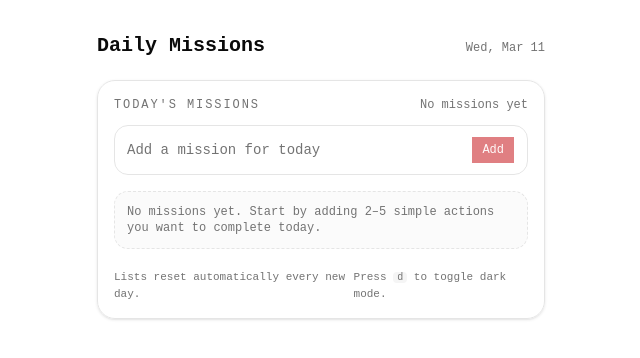
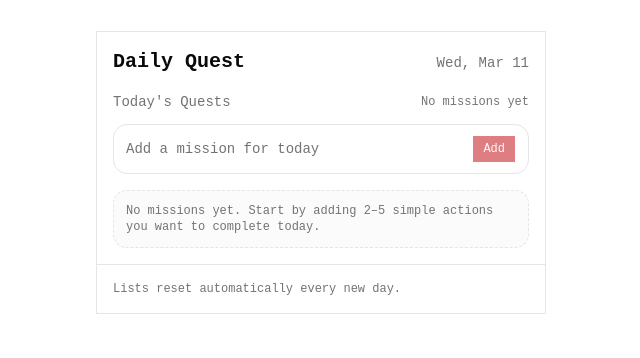
Before and after one commit to carlosmartoz/dq-pro, a React (Vite) app: page / in a window 1280 px wide. Shown: the top 358 px of the page, without its empty margins (319-959 px from the left). Built offline with nearby package versions, Linux system fonts and the light colour scheme.

Commit message:
refactor: remove unused backup file, enhance App component with Card UI elements, and introduce new Card component for improved layout and styling

```diff
--- a/src/App.tsx
+++ b/src/App.tsx
@@ -1,6 +1,14 @@
 import { useEffect, useMemo, useState } from "react"
 
 import { Button } from "@/components/ui/button"
+import {
+  Card,
+  CardContent,
+  CardDescription,
+  CardFooter,
+  CardHeader,
+  CardTitle,
+} from "@/components/ui/card"
 
 type Mission = {
   id: string
@@ -147,23 +155,23 @@
 
   return (
     <div className="min-h-svh bg-background px-4 py-8 text-foreground">
-      <div className="mx-auto flex max-w-md flex-col gap-5">
-        <header className="space-y-1">
-          <div className="flex items-baseline justify-between gap-2">
-            <h1 className="text-xl font-semibold">Daily Missions</h1>
-            <span className="text-xs text-muted-foreground">
-              {formattedDate}
-            </span>
-          </div>
-        </header>
+      <Card className="mx-auto w-full max-w-md">
+        <CardHeader className="flex items-baseline justify-between gap-2">
+          <CardTitle className="text-xl font-bold">Daily Quest</CardTitle>
 
-        <main className="space-y-4 rounded-2xl border bg-card/60 p-4 shadow-sm backdrop-blur">
-          <section className="space-y-3">
-            <div className="flex items-center justify-between text-xs text-muted-foreground">
-              <span className="font-medium tracking-[0.16em] uppercase">
-                Today&apos;s missions
+          <CardDescription className="text-sm">{formattedDate}</CardDescription>
+        </CardHeader>
+
+        <CardContent className="space-y-4">
+          <div className="space-y-3">
+            <div className="flex items-center justify-between">
+              <span className="text-sm font-medium text-muted-foreground">
+                Today&apos;s Quests
               </span>
-              <span>{progressLabel}</span>
+
+              <span className="text-xs text-muted-foreground">
+                {progressLabel}
+              </span>
             </div>
 
             <form
@@ -187,7 +195,7 @@
                 Add
               </Button>
             </form>
-          </section>
+          </div>
 
           <section className="space-y-2">
             {missions.length === 0 ? (
@@ -233,16 +241,14 @@
               </ul>
             )}
           </section>
+        </CardContent>
 
-          <footer className="flex items-center justify-between pt-1 text-[11px] text-muted-foreground">
-            <span>Lists reset automatically every new day.</span>
-            <span className="hidden sm:inline">
-              Press <kbd className="rounded bg-muted px-1 text-[10px]">d</kbd>{" "}
-              to toggle dark mode.
-            </span>
-          </footer>
-        </main>
-      </div>
+        <CardFooter>
+          <span className="text-xs text-muted-foreground">
+            Lists reset automatically every new day.
+          </span>
+        </CardFooter>
+      </Card>
     </div>
   )
 }
--- a/src/components/ui/button.tsx
+++ b/src/components/ui/button.tsx
@@ -1,3 +1,4 @@
+/* eslint-disable react-refresh/only-export-components */
 import { Button as ButtonPrimitive } from "@base-ui/react/button"
 import { cva, type VariantProps } from "class-variance-authority"
 
--- /dev/null
+++ b/src/components/ui/card.tsx
@@ -0,0 +1,103 @@
+import * as React from "react"
+
+import { cn } from "@/lib/utils"
+
+function Card({
+  className,
+  size = "default",
+  ...props
+}: React.ComponentProps<"div"> & { size?: "default" | "sm" }) {
+  return (
+    <div
+      data-slot="card"
+      data-size={size}
+      className={cn(
+        "group/card flex flex-col gap-4 overflow-hidden rounded-none bg-card py-4 text-xs/relaxed text-card-foreground ring-1 ring-foreground/10 has-data-[slot=card-footer]:pb-0 has-[>img:first-child]:pt-0 data-[size=sm]:gap-2 data-[size=sm]:py-3 data-[size=sm]:has-data-[slot=card-footer]:pb-0 *:[img:first-child]:rounded-none *:[img:last-child]:rounded-none",
+        className
+      )}
+      {...props}
+    />
+  )
+}
+
+function CardHeader({ className, ...props }: React.ComponentProps<"div">) {
+  return (
+    <div
+      data-slot="card-header"
+      className={cn(
+        "group/card-header @container/card-header grid auto-rows-min items-start gap-1 rounded-none px-4 group-data-[size=sm]/card:px-3 has-data-[slot=card-action]:grid-cols-[1fr_auto] has-data-[slot=card-description]:grid-rows-[auto_auto] [.border-b]:pb-4 group-data-[size=sm]/card:[.border-b]:pb-3",
+        className
+      )}
+      {...props}
+    />
+  )
+}
+
+function CardTitle({ className, ...props }: React.ComponentProps<"div">) {
+  return (
+    <div
+      data-slot="card-title"
+      className={cn(
+        "text-sm font-medium group-data-[size=sm]/card:text-sm",
+        className
+      )}
+      {...props}
+    />
+  )
+}
+
+function CardDescription({ className, ...props }: React.ComponentProps<"div">) {
+  return (
+    <div
+      data-slot="card-description"
+      className={cn("text-xs/relaxed text-muted-foreground", className)}
+      {...props}
+    />
+  )
+}
+
+function CardAction({ className, ...props }: React.ComponentProps<"div">) {
+  return (
+    <div
+      data-slot="card-action"
+      className={cn(
+        "col-start-2 row-span-2 row-start-1 self-start justify-self-end",
+        className
+      )}
+      {...props}
+    />
+  )
+}
+
+function CardContent({ className, ...props }: React.ComponentProps<"div">) {
+  return (
+    <div
+      data-slot="card-content"
+      className={cn("px-4 group-data-[size=sm]/card:px-3", className)}
+      {...props}
+    />
+  )
+}
+
+function CardFooter({ className, ...props }: React.ComponentProps<"div">) {
+  return (
+    <div
+      data-slot="card-footer"
+      className={cn(
+        "flex items-center rounded-none border-t p-4 group-data-[size=sm]/card:p-3",
+        className
+      )}
+      {...props}
+    />
+  )
+}
+
+export {
+  Card,
+  CardHeader,
+  CardFooter,
+  CardTitle,
+  CardAction,
+  CardDescription,
+  CardContent,
+}
```
Also changed, not shown: 1 other file (tests, documents, lock files or other folders).
